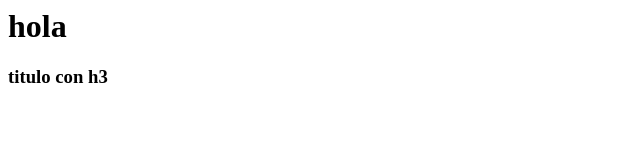
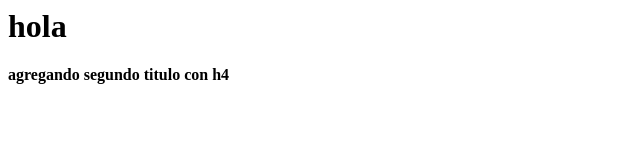
Before and after one commit to developersv2023/Juansite, a plain HTML site: page index.html in a window 1280 px wide. Shown: the whole page, without its empty margins (0-640 px from the left). Drawn offline with Linux system fonts and the light colour scheme.

Commit message:
titulo con h4 comentario

```diff
--- a/index.html
+++ b/index.html
@@ -1,3 +1,3 @@
 <h1>hola</h1>
 
-<h3>titulo con h3</h3>
+<h4>agregando segundo titulo con h4</h4>
```
